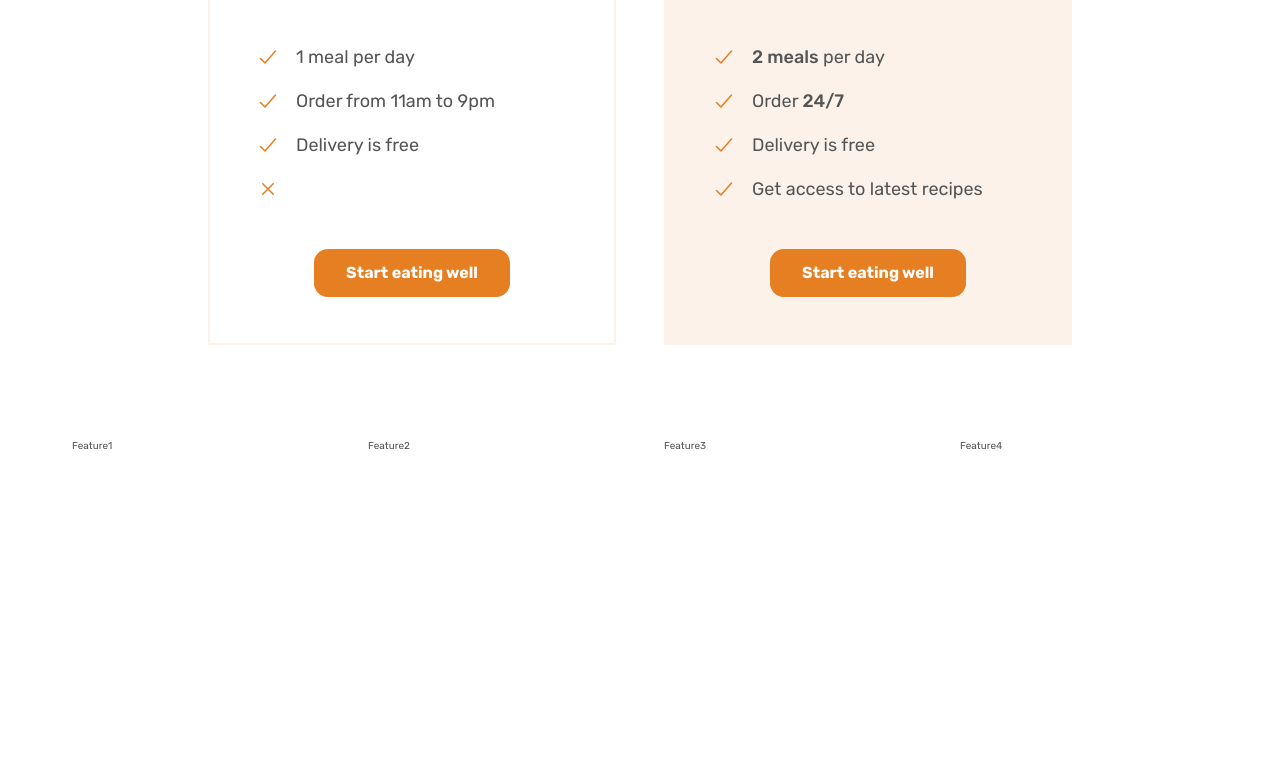
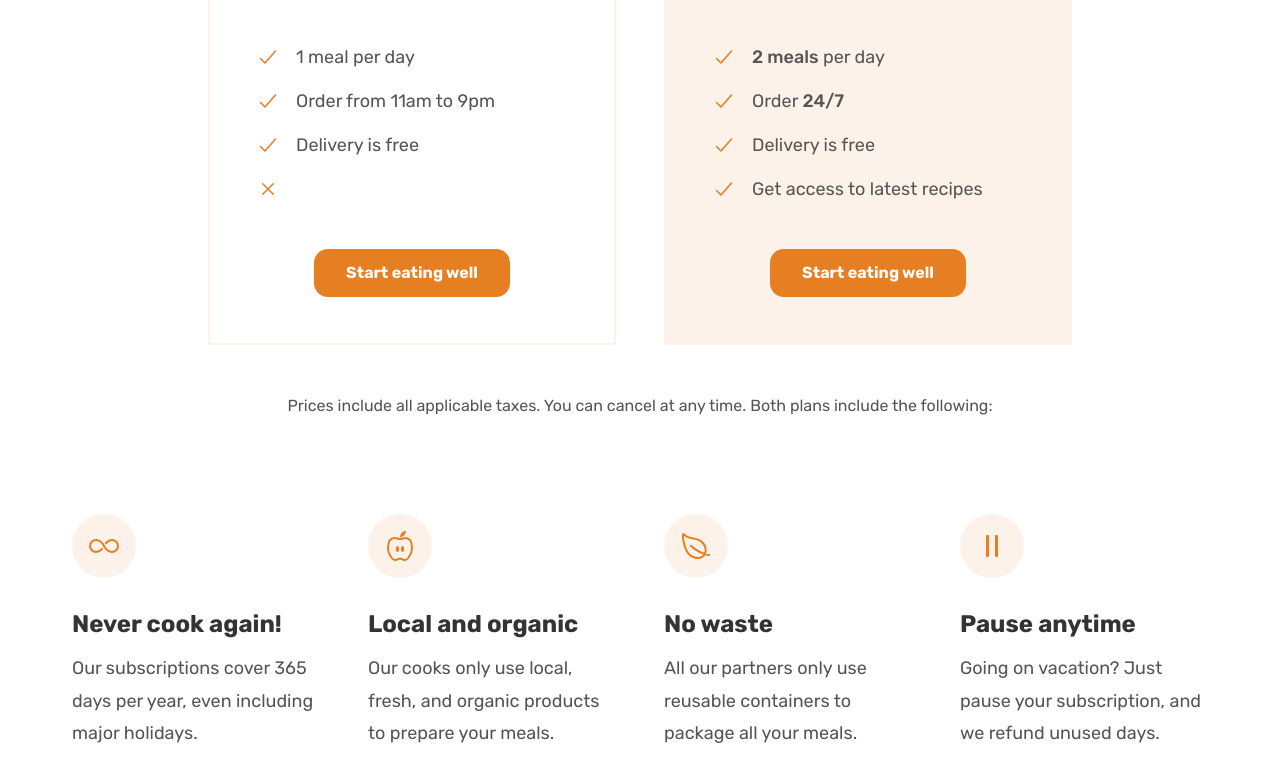
Before and after one commit to rahul-padmakumar/htmlcssproject, a plain HTML site: page index.html in a window 1280 px wide. Shown: the part 5120-5901 px from the top of the page. Before the commit the page ends 5667 px from the top, so only its background shows below. Drawn offline with nearby package versions, Linux system fonts and the light colour scheme.

Commit message:
Complete feature section

```diff
--- a/css/styles.css
+++ b/css/styles.css
@@ -556,3 +556,31 @@ strong {
   margin-top: 4.8rem;
   text-align: center;
 }
+
+.feature-title {
+  font-size: 2.4rem;
+  font-weight: 700;
+  color: #333;
+  margin-bottom: 1.6rem;
+}
+
+.feature-text {
+  font-size: 1.8rem;
+  line-height: 1.8;
+}
+
+.feature-icon {
+  width: 3.2rem;
+  height: 3.2rem;
+  border-radius: 50%;
+  color: #e67e22;
+  background-color: #fdf2e9;
+  margin-bottom: 3.2rem;
+  padding: 1.6rem;
+}
+
+.plan-details {
+  font-size: 1.6rem;
+  line-height: 1.6;
+  text-align: center;
+}
--- a/index.html
+++ b/index.html
@@ -343,7 +343,7 @@
         <span class="subheading">Pricing</span>
         <h2 class="heading-secondary">Eating well without breaking bank</h2>
       </div>
-      <div class="container grid grid--2-cols">
+      <div class="container grid grid--2-cols margin-md-bottom">
         <div class="pricing-plan pricing-plan--starter">
           <div class="pricing-plan-header">
             <p class="pricing-plan-name">Starter</p>
@@ -408,11 +408,47 @@
           </div>
         </div>
       </div>
+
+      <div class="container grid">
+        <aside class="plan-details">
+          Prices include all applicable taxes. You can cancel at any time. Both
+          plans include the following:
+        </aside>
+      </div>
+
       <div class="container grid grid--4-cols">
-        <div>Feature1</div>
-        <div>Feature2</div>
-        <div>Feature3</div>
-        <div>Feature4</div>
+        <div class="feature">
+          <ion-icon class="feature-icon" name="infinite-outline"></ion-icon>
+          <p class="feature-title">Never cook again!</p>
+          <p class="feature-text">
+            Our subscriptions cover 365 days per year, even including major
+            holidays.
+          </p>
+        </div>
+        <div class="feature">
+          <ion-icon class="feature-icon" name="nutrition-outline"></ion-icon>
+          <p class="feature-title">Local and organic</p>
+          <p class="feature-text">
+            Our cooks only use local, fresh, and organic products to prepare
+            your meals.
+          </p>
+        </div>
+        <div class="feature">
+          <ion-icon class="feature-icon" name="leaf-outline"></ion-icon>
+          <p class="feature-title">No waste</p>
+          <p class="feature-text">
+            All our partners only use reusable containers to package all your
+            meals.
+          </p>
+        </div>
+        <div class="feature">
+          <ion-icon class="feature-icon" name="pause-outline"></ion-icon>
+          <p class="feature-title">Pause anytime</p>
+          <p class="feature-text">
+            Going on vacation? Just pause your subscription, and we refund
+            unused days.
+          </p>
+        </div>
       </div>
     </section>
   </body>
```
